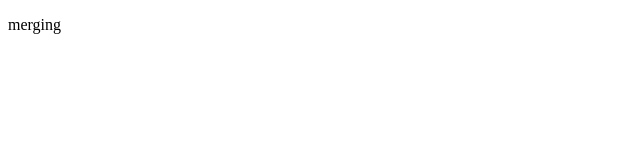
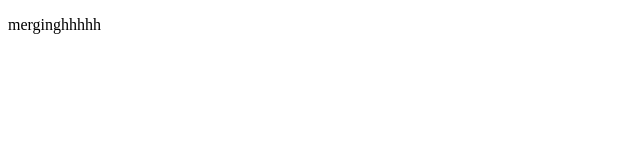
Before and after one commit to sagar201993/merge, a plain HTML site: page index.html in a window 1280 px wide. Shown: the full height of the page, 0-640 px from the left. Drawn offline with Linux system fonts and the light colour scheme.

Commit message:
Changed the label

```diff
--- a/index.html
+++ b/index.html
@@ -6,6 +6,6 @@
     <title>Document</title>
   </head>
   <body>
-    <p>merging</p>
+    <p>merginghhhhh</p>
   </body>
 </html>
--- a/p.css
+++ b/p.css
@@ -0,0 +1,2 @@
+ {
+}
```
Also changed, not shown: 1 other file.
